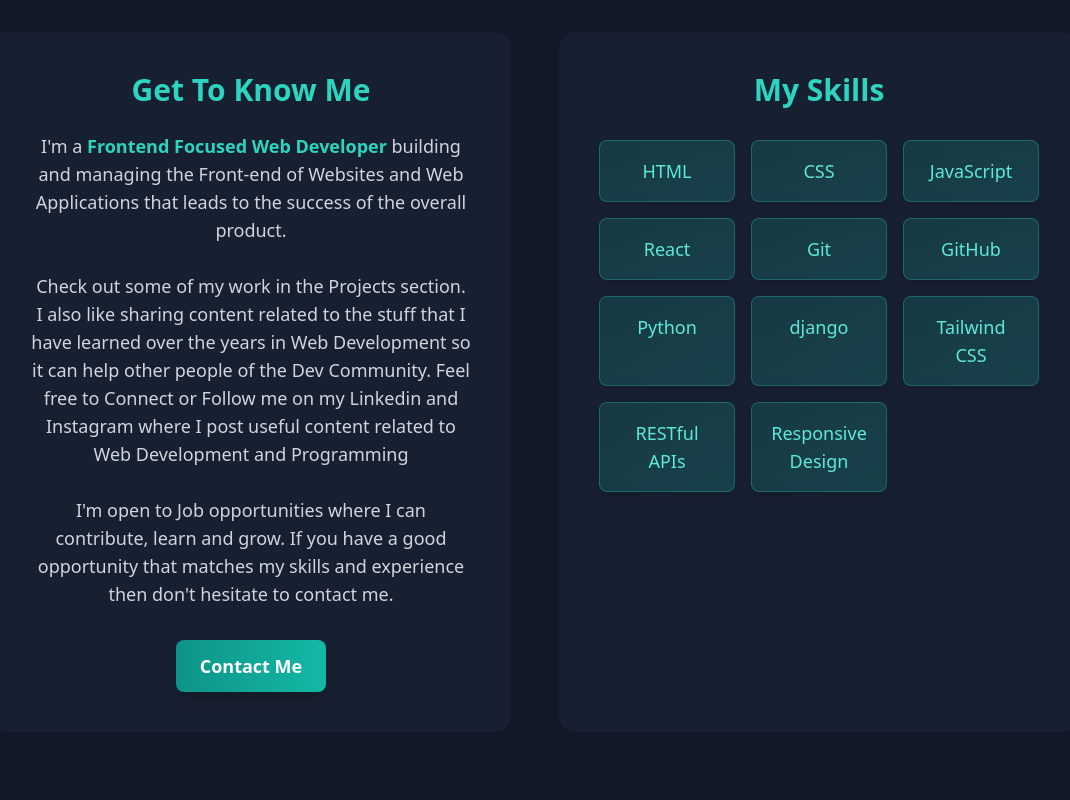
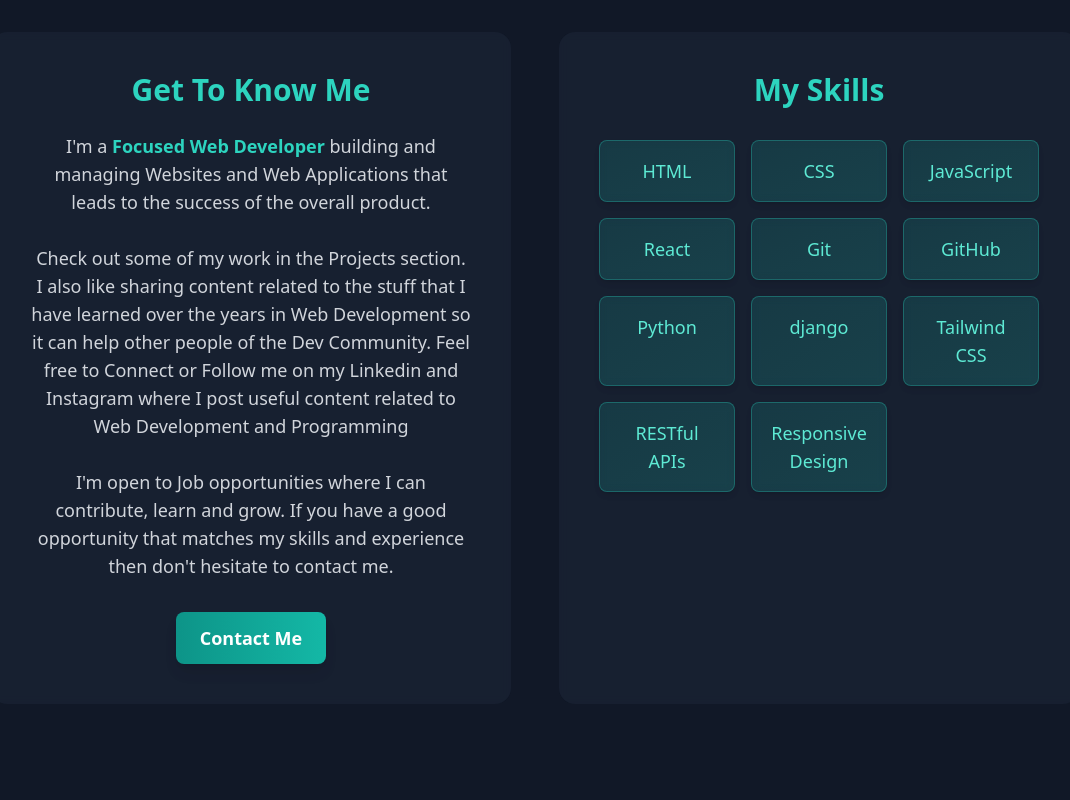
Before and after one commit to karim-99-99/My-Portofolio, a React (Vite) app: page / in a window 1280 px wide. Shown: the part 1040-1840 px from the top of the page, without its empty margins (105-1175 px from the left). Built offline with nearby package versions, Linux system fonts and the light colour scheme.

Commit message:
MAY BE NOW

```diff
--- a/src/companent/About.jsx
+++ b/src/companent/About.jsx
@@ -55,10 +55,10 @@
             <p className="text-sm sm:text-base lg:text-lg text-gray-300 mb-8 leading-relaxed">
               I'm a{" "}
               <span className="text-teal-400 font-semibold">
-                Frontend Focused Web Developer
+                 Focused Web Developer
               </span>{" "}
-              building and managing the Front-end of Websites and Web
-              Applications that leads to the success of the overall product.
+              building and managing Websites and Web Applications
+               that leads to the success of the overall product.
               <br />
               <br />
               Check out some of my work in the Projects section. I also like
--- a/src/companent/project2.jsx
+++ b/src/companent/project2.jsx
@@ -124,7 +124,7 @@
       video: "/bedayate.mp4",
       poster: "/bedayate1.jpg",
       description: "Bedayati is an e-learning platform that I designed and developed to help students prepare for Qudrat (Aptitude) and Tahseel (Achievement) exams through a structured and user-friendly learning experience.The platform features a well-organized educational system combining video-based lessons and interactive quizzes, along with an admin dashboard for flexible content management.It includes a fully Arabic RTL interface and a responsive design optimized for all devices.",
-      technologies: ["React.js", "Tailwind CSS", "JavaScript", "RESTful APIs"],
+      technologies: ["React.js", "Tailwind CSS", "JavaScript", "RESTful APIs" , "Django" , "python"],
       websiteLink: "https://karim-khaled.vercel.app/",
       githubLink: "https://github.com/karim-99-99/karim-khaled",
     },
```
Also changed, not shown: src/companent/BackgroundVideo.jsx (line endings or trailing spaces), src/config/emailjs.config.js (line endings or trailing spaces), src/hooks/useScrollAnimation.js (line endings or trailing spaces).
